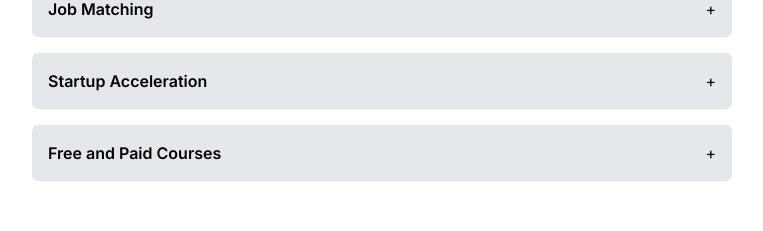
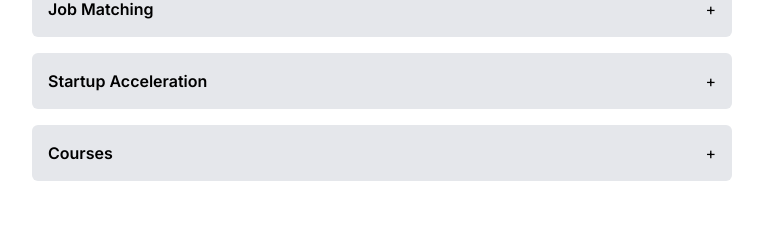
Before and after one commit to Mikias-Miessa/tech-fest-landing-page, a Next.js app: page / in a window 1280 px wide. Shown: the part 1053-1284 px from the top of the page, without its empty margins (258-1021 px from the left). Built offline with nearby package versions, Linux system fonts and the light colour scheme; no server answers.

Commit message:
fix(change service)

```diff
--- a/components/services.js
+++ b/components/services.js
@@ -20,9 +20,9 @@ const faqData = [
       "Ready to turn your big ideas into reality? Our startup acceleration program is your launchpad to success. From brainstorming sessions to pitch practice and everything in between, we've got the tools and support to supercharge your startup journey. Connect with fellow trailblazers, tap into expert advice, and get the resources you need to bring your vision to life. Whether you're brewing the next big app or revolutionizing eco-friendly tech, we're here to help you soar. Get ready to disrupt the status quo and make your mark on the world!",
   },
   {
-    question: 'Free and Paid Courses',
+    question: 'Courses',
     answer:
-      "Dive into a world of learning with our range of free and paid courses designed just for you. Whether you're exploring a new passion or diving deeper into your major, we've got something for everyone. Choose from a variety of topics, from coding and design to entrepreneurship and marketing, and learn at your own pace. Our courses are taught by industry experts, so you know you're getting top-notch education. Plus, with options for both free and paid courses, there's no limit to what you can achieve. So why wait? Start your learning journey today and unlock a world of possibilities!",
+      "Dive into a world of learning with our range of different courses designed just for you. Whether you're exploring a new passion or diving deeper into your major, we've got something for everyone. Choose from a variety of topics, from coding and design to entrepreneurship and marketing, and learn at your own pace. Our courses are taught by industry experts, so you know you're getting top-notch education. Plus there's no limit to what you can achieve. So why wait? Start your learning journey today and unlock a world of possibilities!",
   },
   // Add more FAQ items as needed
 ];
```
